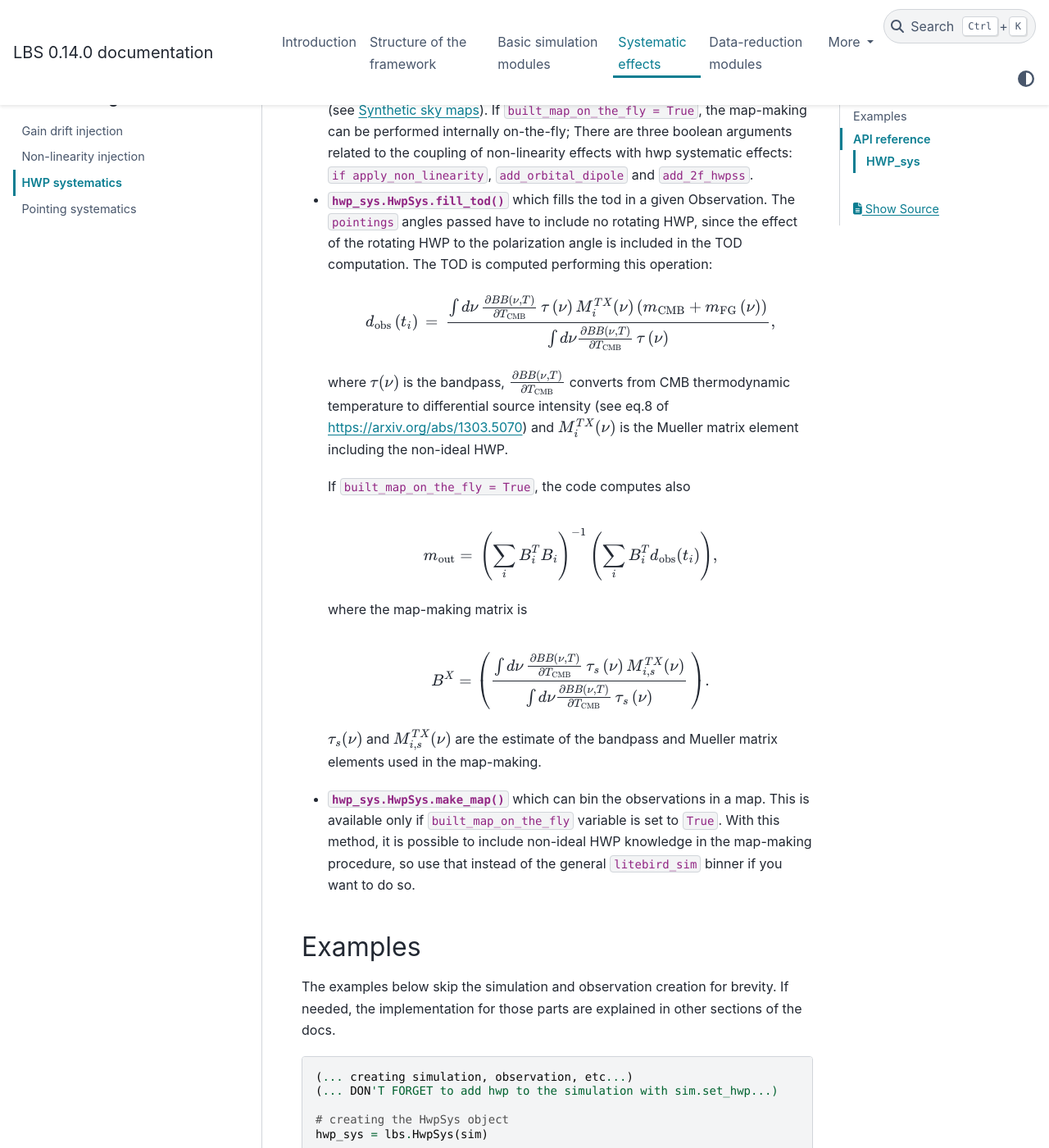
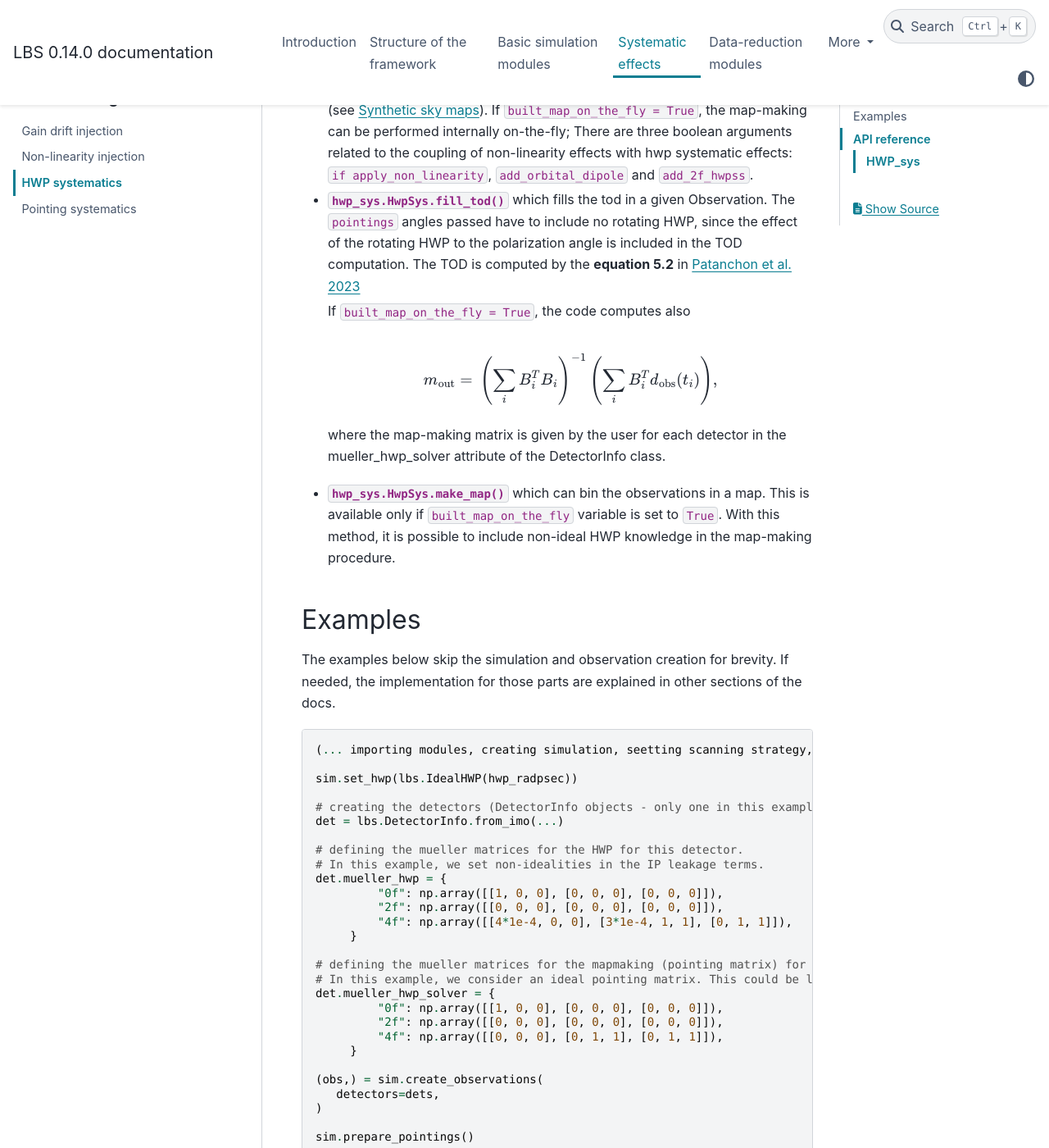
Before and after one commit to litebird/litebird_sim, a Sphinx documentation site: the page built from docs/source/hwp_sys.rst, in a window 1280 px wide and 1400 px high, scrolled down 1754 px. Shown: the whole window at 82% size. Built offline with Sphinx 7.4.7 and the PyData theme 0.15.4, drawn with Linux system fonts in a browser that asks for light colours; some of the changed text lies outside the part shown.

Commit message:
Update hwp_sys.rst

```diff
--- a/docs/source/hwp_sys.rst
+++ b/docs/source/hwp_sys.rst
@@ -71,16 +71,7 @@ of the HWP systematics. It defines three methods:
 *  :meth:`.hwp_sys.HwpSys.fill_tod` which fills the tod in a given Observation. The ``pointings``
    angles passed have to include no rotating HWP, since the effect of the rotating HWP to the
    polarization angle is included in the TOD computation.
-   The TOD is computed performing this operation:
-
-   .. math::
-
-      d_{\text{obs}}\left(t_{i}\right)\,=\,\frac{\int d\nu\,\frac{\partial BB(\nu,T)}{\partial T_{\text{CMB}}}\,\tau\left(\nu\right)\,M_{i}^{TX}(\nu)\left(m_{\text{CMB}}+m_{\text{FG}}\left(\nu\right)\right)}{\int d\nu \frac{\partial BB(\nu,T)}{\partial T_{\text{CMB}}}\,\tau \left(\nu\right)},
-
-   where :math:`\tau(\nu)` is the bandpass,
-   :math:`\frac{\partial BB(\nu,T)}{\partial T_{\text{CMB}}}` converts from CMB thermodynamic temperature
-   to differential source intensity (see eq.8 of https://arxiv.org/abs/1303.5070) and
-   :math:`M_{i}^{TX}(\nu)` is the Mueller matrix element including the non-ideal HWP.
+   The TOD is computed by the **equation 5.2** in `Patanchon et al. 2023 <https://arxiv.org/pdf/2308.00967>`_
 
    If ``built_map_on_the_fly = True``, the code computes also
 
@@ -88,19 +79,11 @@ of the HWP systematics. It defines three methods:
 
       m_{\text{out}} = {\,\left(\sum_{i} B_{i}^{T} B_{i} \right)^{-1} \left( \sum_{i} B_{i}^{T} d_{\text{obs}}(t_{i}) \right)},
 
-   where the map-making matrix is
-
-   .. math::
-
-      B^X = \left(\frac{\int d\nu \,\frac{\partial BB(\nu,T)}{\partial T_{\text{CMB}}}\,\tau_{s}\left(\nu\right)\,M_{i,s}^{TX}(\nu)}{\int d\nu \frac{\partial BB(\nu,T)}{\partial T_{\text{CMB}}}\,\tau_{s}\left(\nu\right)}\,\right).
-
-   :math:`\tau_s(\nu)` and :math:`M_{i,s}^{TX}(\nu)` are the estimate of
-   the bandpass and Mueller matrix elements used in the map-making.
+   where the map-making matrix is given by the user for each detector in the mueller_hwp_solver attribute of the DetectorInfo class.
 
 *  :meth:`.hwp_sys.HwpSys.make_map` which can bin the observations in a map. This is available only
    if ``built_map_on_the_fly`` variable is set to ``True``. With this method, it is possible to
-   include non-ideal HWP knowledge in the map-making procedure, so use that instead of the general
-   ``litebird_sim`` binner if you want to do so.
+   include non-ideal HWP knowledge in the map-making procedure.
 
 
 Examples
@@ -110,8 +93,34 @@ The examples below skip the simulation and observation creation for brevity. If
 
 .. code-block:: python
 
-   (... creating simulation, observation, etc...)
-   (... DON'T FORGET to add hwp to the simulation with sim.set_hwp...)
+   (... importing modules, creating simulation, seetting scanning strategy, instrument etc...)
+
+   sim.set_hwp(lbs.IdealHWP(hwp_radpsec))
+
+   # creating the detectors (DetectorInfo objects - only one in this example)
+   det = lbs.DetectorInfo.from_imo(...)
+
+   # defining the mueller matrices for the HWP for this detector.
+   # In this example, we set non-idealities in the IP leakage terms.
+   det.mueller_hwp = {
+            "0f": np.array([[1, 0, 0], [0, 0, 0], [0, 0, 0]]),
+            "2f": np.array([[0, 0, 0], [0, 0, 0], [0, 0, 0]]),
+            "4f": np.array([[4*1e-4, 0, 0], [3*1e-4, 1, 1], [0, 1, 1]]),
+        }
+
+   # defining the mueller matrices for the mapmaking (pointing matrix) for this detector
+   # In this example, we consider an ideal pointing matrix. This could be left empty as it is the default case.
+   det.mueller_hwp_solver = {
+            "0f": np.array([[1, 0, 0], [0, 0, 0], [0, 0, 0]]),
+            "2f": np.array([[0, 0, 0], [0, 0, 0], [0, 0, 0]]),
+            "4f": np.array([[0, 0, 0], [0, 1, 1], [0, 1, 1]]),
+        }
+
+   (obs,) = sim.create_observations(
+      detectors=dets,
+   )
+
+   sim.prepare_pointings()
 
    # creating the HwpSys object
    hwp_sys = lbs.HwpSys(sim)
@@ -137,10 +146,14 @@ To couple detector non-linearity with HWP systematics, three attributes must be
 
 .. code-block:: python
 
-   (... creating simulation, observation, etc...)
-   (... DON'T FORGET to add hwp to the simulation with sim.set_hwp...)
+   (... importing modules, creating simulation, seetting scanning strategy, instrument etc...)
+
+   sim.set_hwp(lbs.IdealHWP(hwp_radpsec))
 
    det = lbs.DetectorInfo.from_imo(...)
+
+   det.mueller_hwp = {...}
+   det.mueller_hwp_solver = {...}
 
    det.g_one_over_k = -0.144
    det.amplitude_2f_k = 2.0
@@ -150,7 +163,7 @@ To couple detector non-linearity with HWP systematics, three attributes must be
       detectors=dets,
    )
 
-   (...)
+   sim.prepare_pointings()
 
    # creating the HwpSys object
    hwp_sys = lbs.HwpSys(sim)
```
